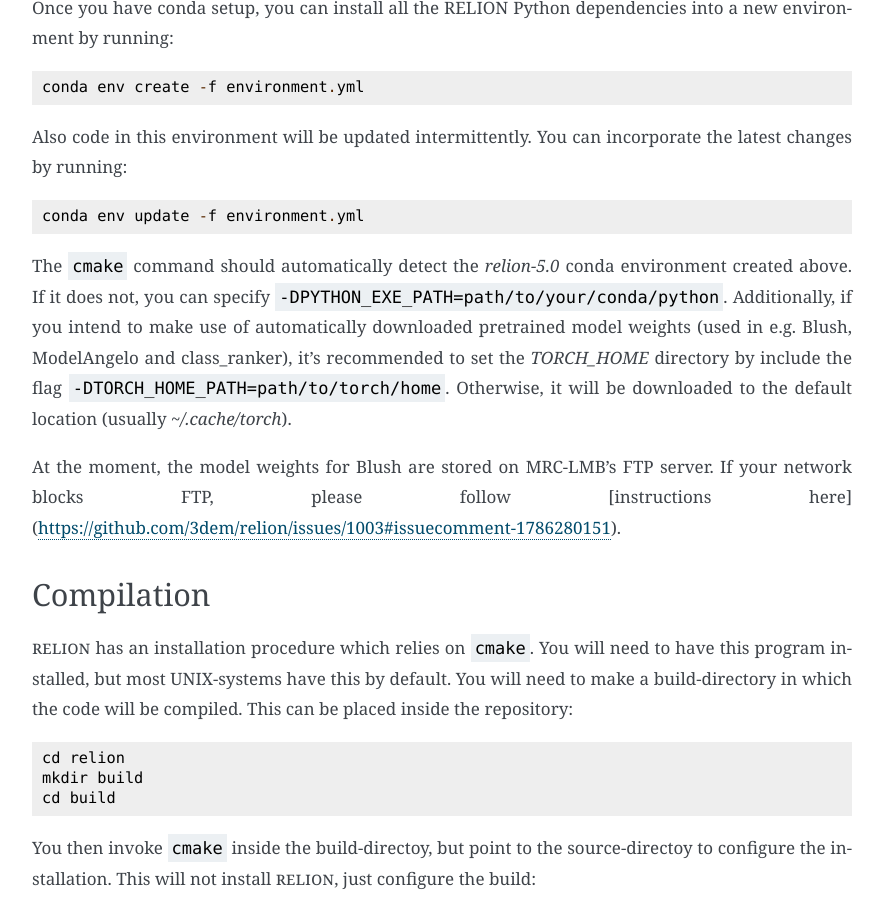
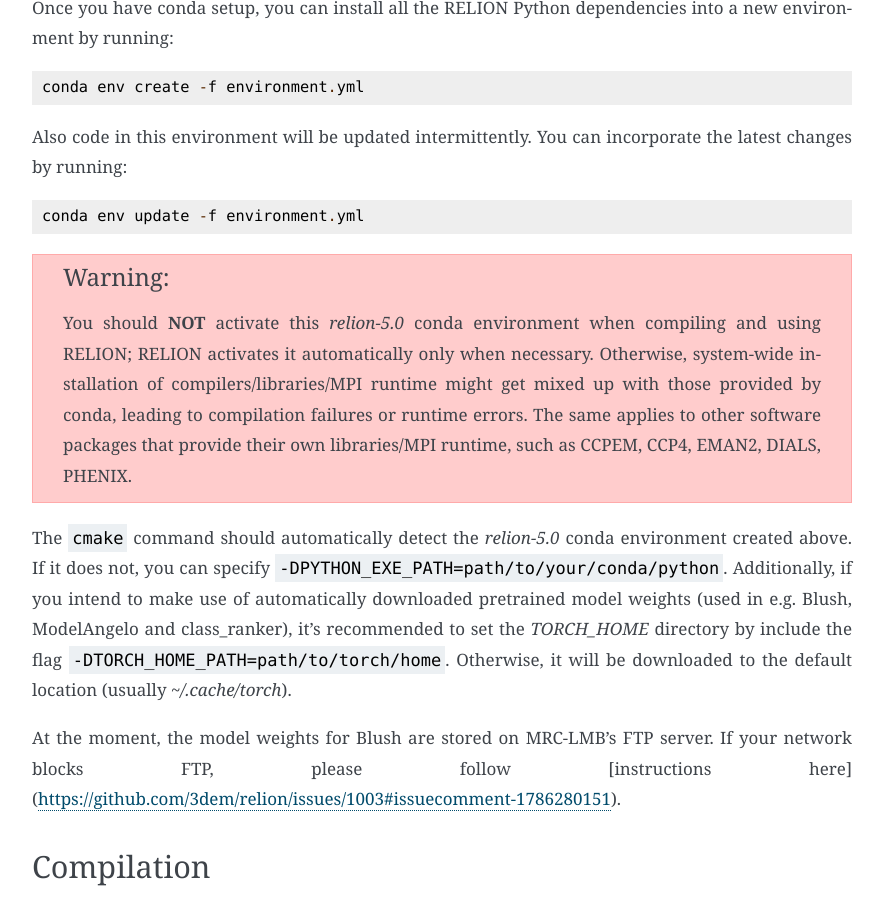
Before and after one commit to 3dem/relion-documents, a Sphinx documentation site: the page built from source/Installation.rst, in a window 1280 px wide and 900 px high, scrolled down 3671 px. Shown: the whole window, without its empty margins (308-1193 px from the left). Built offline with Sphinx 7.4.7, drawn with Linux system fonts in a browser that asks for light colours; cross-references to code outside the pages are shown as plain code.

Commit message:
conda environment should be deactivated.

```diff
--- a/source/Installation.rst
+++ b/source/Installation.rst
@@ -147,6 +147,12 @@ Once you have conda setup, you can install all the RELION Python dependencies in
 Also code in this environment will be updated intermittently. You can incorporate the latest changes by running::
 
     conda env update -f environment.yml
+
+.. warning::
+    You should **NOT** activate this `relion-5.0` conda environment when compiling and using RELION;
+    RELION activates it automatically only when necessary.
+    Otherwise, system-wide installation of compilers/libraries/MPI runtime might get mixed up with those provided by conda, leading to compilation failures or runtime errors.
+    The same applies to other software packages that provide their own libraries/MPI runtime, such as CCPEM, CCP4, EMAN2, DIALS, PHENIX.
 
 The ``cmake`` command should automatically detect the `relion-5.0` conda environment created above.
 If it does not, you can specify ``-DPYTHON_EXE_PATH=path/to/your/conda/python``.
```
